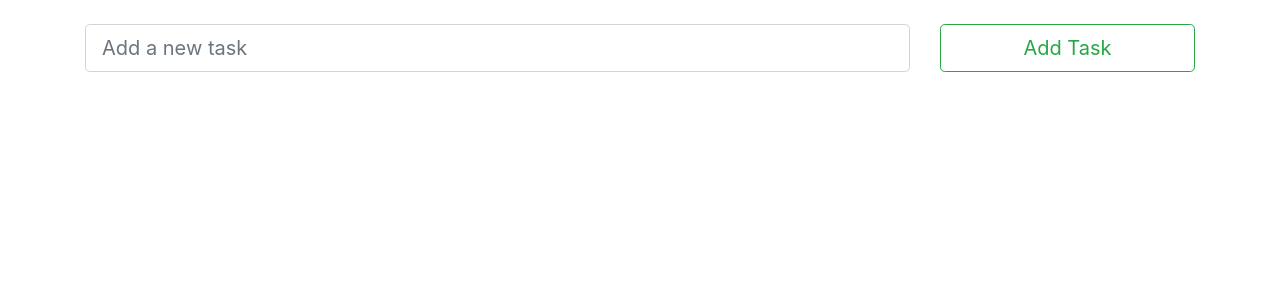
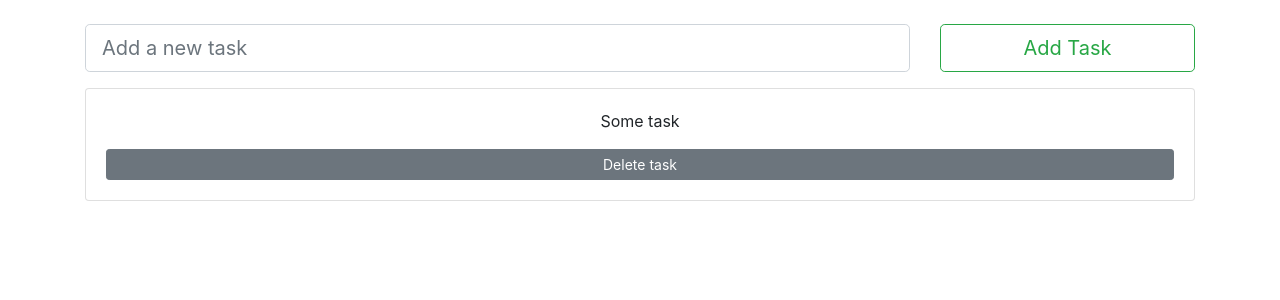
Before and after one commit to ArmaniEt/todolist-react, a React (Create React App) app: page / in a window 1280 px wide. Shown: the top 300 px of the page. Built offline with nearby package versions, Linux system fonts and the light colour scheme.

Commit message:
Added Task component

```diff
--- a/src/App.js
+++ b/src/App.js
@@ -2,6 +2,7 @@ import React, { Component } from 'react';
 import './App.css';
 import { Container, Row, Col } from 'reactstrap';
 import TaskForm from './AddTaskForm/AddTaskForm';
+import Task from './Task/Task';
 
 
 class App extends Component {
@@ -9,7 +10,8 @@ class App extends Component {
     return (
       <div className="App">
         <Container>
-          <TaskForm/>
+            <TaskForm/>
+            <Task/>
         </Container>
       </div>
     );
--- /dev/null
+++ b/src/Task/Task.js
@@ -0,0 +1,17 @@
+import React from 'react';
+import {Card, Button, CardText, Row, Col} from 'reactstrap';
+
+const Task = (props) => {
+    return (
+        <Row className="mt-3">
+            <Col sm="12">
+                <Card body>
+                    <CardText>Some task</CardText>
+                    <Button size="sm">Delete task</Button>
+                </Card>
+            </Col>
+        </Row>
+    );
+};
+
+export default Task;
```
